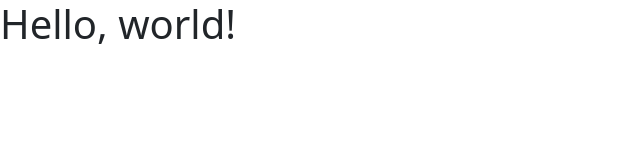
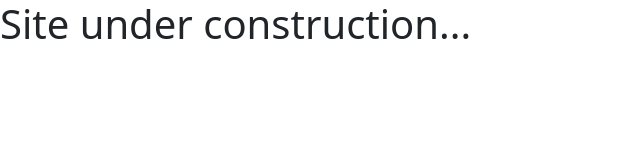
Before and after one commit to NeuromorphicComputingManchester/NeuromorphicComputingManchester.github.io, a plain HTML site: page index.html in a window 1280 px wide. Shown: the whole page, without its empty margins (0-640 px from the left). Drawn offline with nearby package versions, Linux system fonts and the light colour scheme.

Commit message:
Update index.html

```diff
--- a/index.html
+++ b/index.html
@@ -3,11 +3,11 @@
   <head>
     <meta charset="utf-8">
     <meta name="viewport" content="width=device-width, initial-scale=1">
-    <title>Bootstrap demo</title>
+    <title>Neuromorphic Computing Manchester</title>
     <link href="https://cdn.jsdelivr.net/npm/bootstrap@5.3.3/dist/css/bootstrap.min.css" rel="stylesheet" integrity="sha384-QWTKZyjpPEjISv5WaRU9OFeRpok6YctnYmDr5pNlyT2bRjXh0JMhjY6hW+ALEwIH" crossorigin="anonymous">
   </head>
   <body>
-    <h1>Hello, world!</h1>
+    <h1>Site under construction...</h1>
     <script src="https://cdn.jsdelivr.net/npm/bootstrap@5.3.3/dist/js/bootstrap.bundle.min.js" integrity="sha384-YvpcrYf0tY3lHB60NNkmXc5s9fDVZLESaAA55NDzOxhy9GkcIdslK1eN7N6jIeHz" crossorigin="anonymous"></script>
   </body>
 </html>
```
